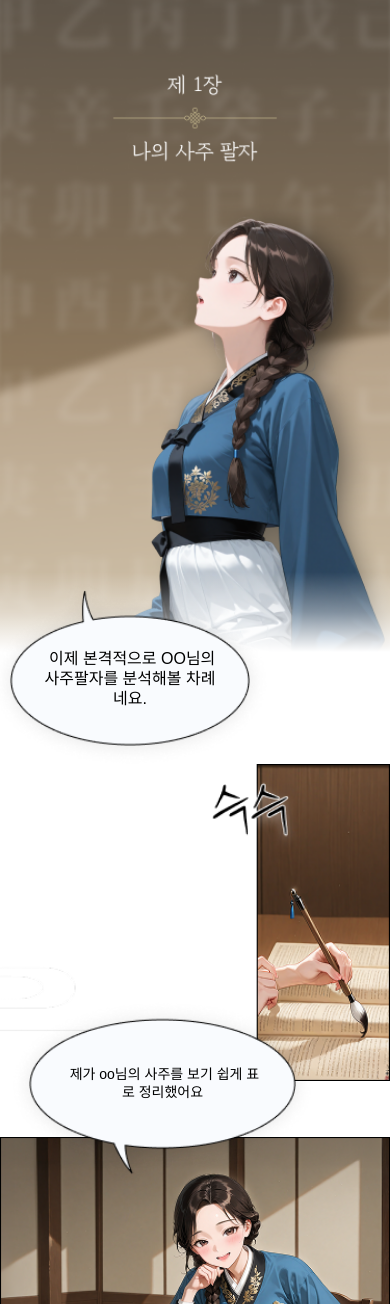
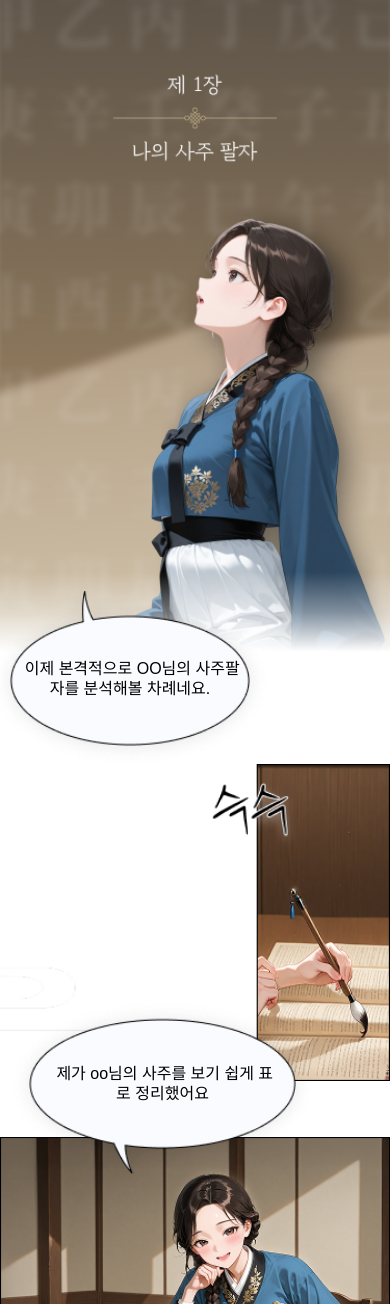
Before and after one commit to myjeong19/rocket, a Next.js app: page / in a window 390 px wide. Shown: the top 1304 px of the page. Built offline with nearby package versions, Linux system fonts and the light colour scheme.

Commit message:
Fix. Z-index 수정 및 텍스트 반응형

```diff
--- a/components/bubble/bottom-bubble.tsx
+++ b/components/bubble/bottom-bubble.tsx
@@ -26,8 +26,8 @@ xxs:-bottom-1/3 xxs:left-1/3 xxs:-translate-x-1/3 xxs:-translate-y-1/6
           className="absolute xs:top-1/2 xs:left-1/2 transform xs:-translate-x-1/2 xs:-translate-y-1/2
       xxs:top-1/2 xxs:left-1/2 xxs:-translate-x-1/2 xxs:-translate-y-1/2
       text-center text-black xxs:text-sm xs:text-base leading-tight line-clamp-3
-      w-full h-fit  max-h-[90px] xxs:px-10 xs:px-26 sm:px-36 pt-5 whitespace-pre-wrap
-      overflow-hidden z-30
+      w-full h-fit  max-h-[90px] xxs:px-10 xs:px-20 sm:px-28 pt-5 whitespace-pre-wrap
+      overflow-hidden z-50
       "
         >
           <p className="w-full h-full"> {text}</p>
--- a/components/bubble/top-bubble.tsx
+++ b/components/bubble/top-bubble.tsx
@@ -27,9 +27,9 @@ xxs:-top-1/2 xxs:left-1/3 xxs:-translate-x-1/3 xxs:-translate-y-1/3
         <div
           className="absolute xs:top-1/3 xs:left-1/2 xs:-translate-x-1/2 xs:-translate-y-1/2
       xxs:top-1/3 xxs:left-1/2 xxs:-translate-x-1/2 xxs:-translate-y-1/3
-      text-center text-black  xxs:text-sm sm:text-base leading-tight line-clamp-3 whitespace-pre-wrap
-      w-full h-fit  max-h-[90px] xxs:px-10 xs:px-24 sm:px-36 xxs:pt-7 xs:pt-10
-      overflow-hidden  z-30
+      text-center text-black  xxs:text-sm xs:text-base leading-tight line-clamp-3 whitespace-pre-wrap
+      w-full h-fit  max-h-[90px] xxs:px-10 xs:px-20 sm:px-28 xxs:pt-7 xs:pt-10
+      overflow-hidden  z-50
       "
         >
           <p className="w-full h-full"> {text}</p>
```
